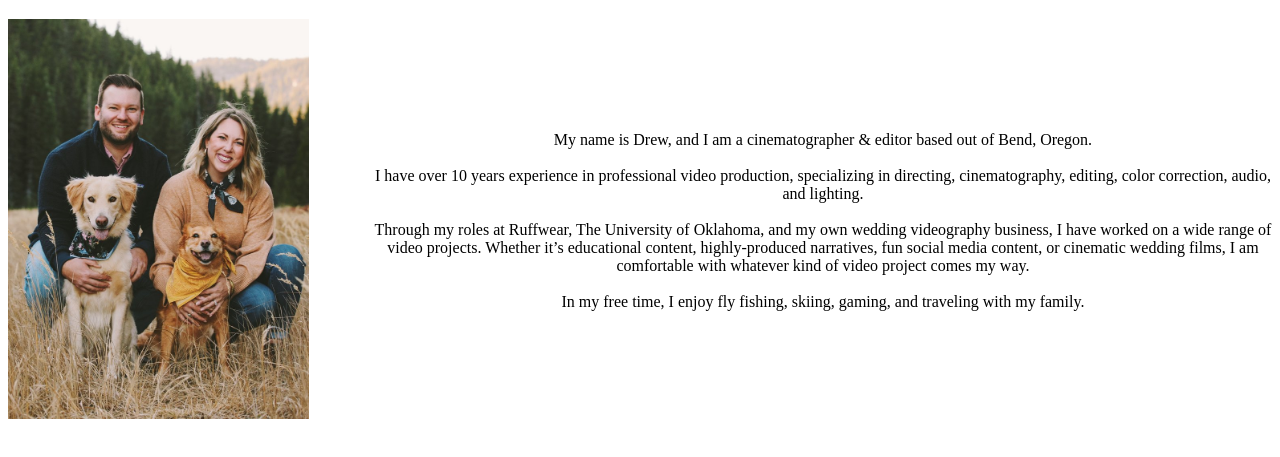
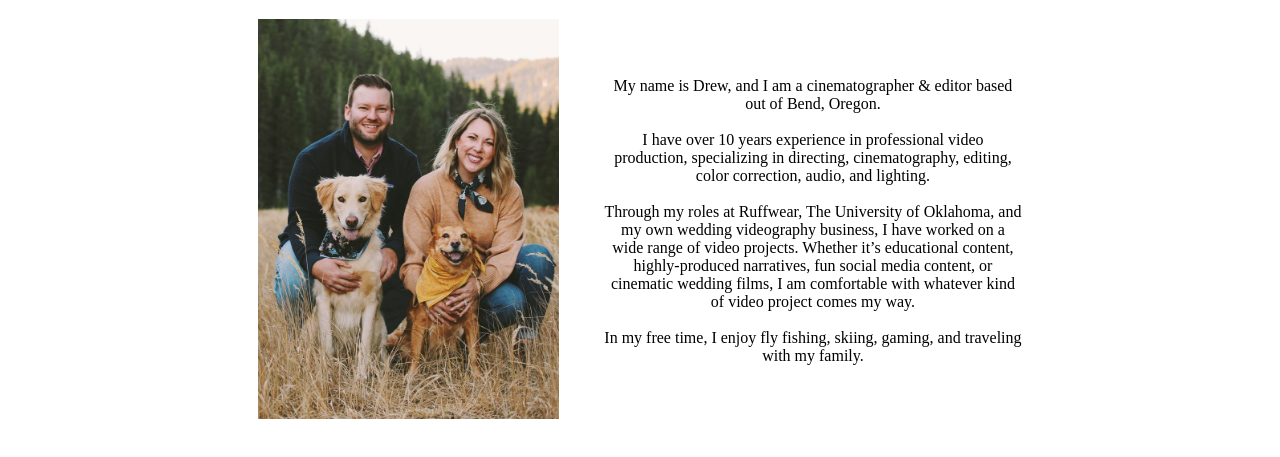
Before and after one commit to therealnarddogg/drew-bernard-portfolio, a plain HTML site: page about.html in a window 1280 px wide. Shown: the part 343-800 px from the top of the page. Drawn offline with Linux system fonts and the light colour scheme; a web font is replaced by a local one.

Commit message:
about-margin

```diff
--- a/pages.css
+++ b/pages.css
@@ -41,7 +41,8 @@ p {
     display: flex;
     align-items: center;
     grid-template-columns: 1fr 1fr 1fr;
-    column-gap: 65px;
+    column-gap: 45px;
+    margin: 0px 250px;
     /* border: 2px solid black; */
 }
 
```
